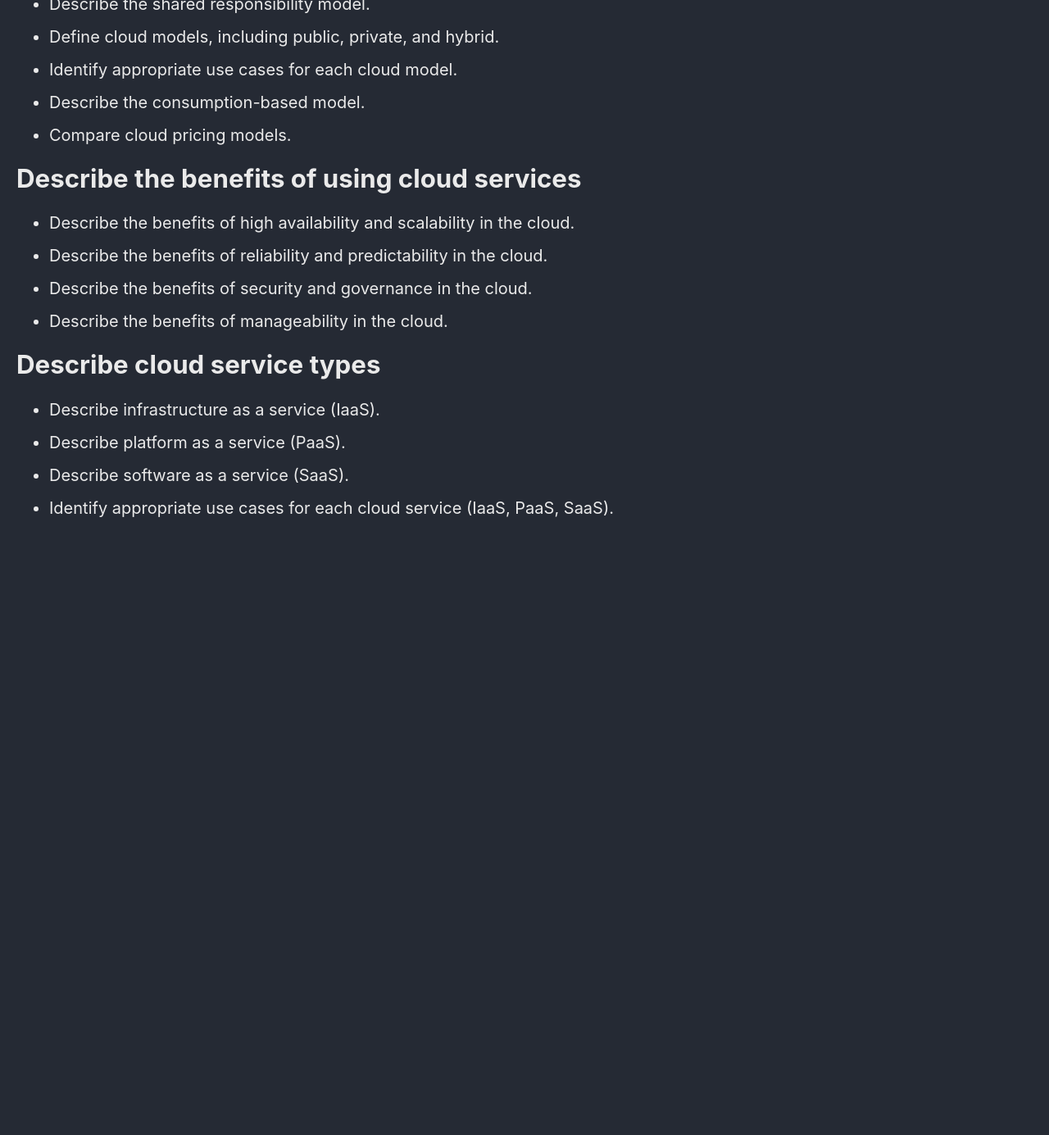
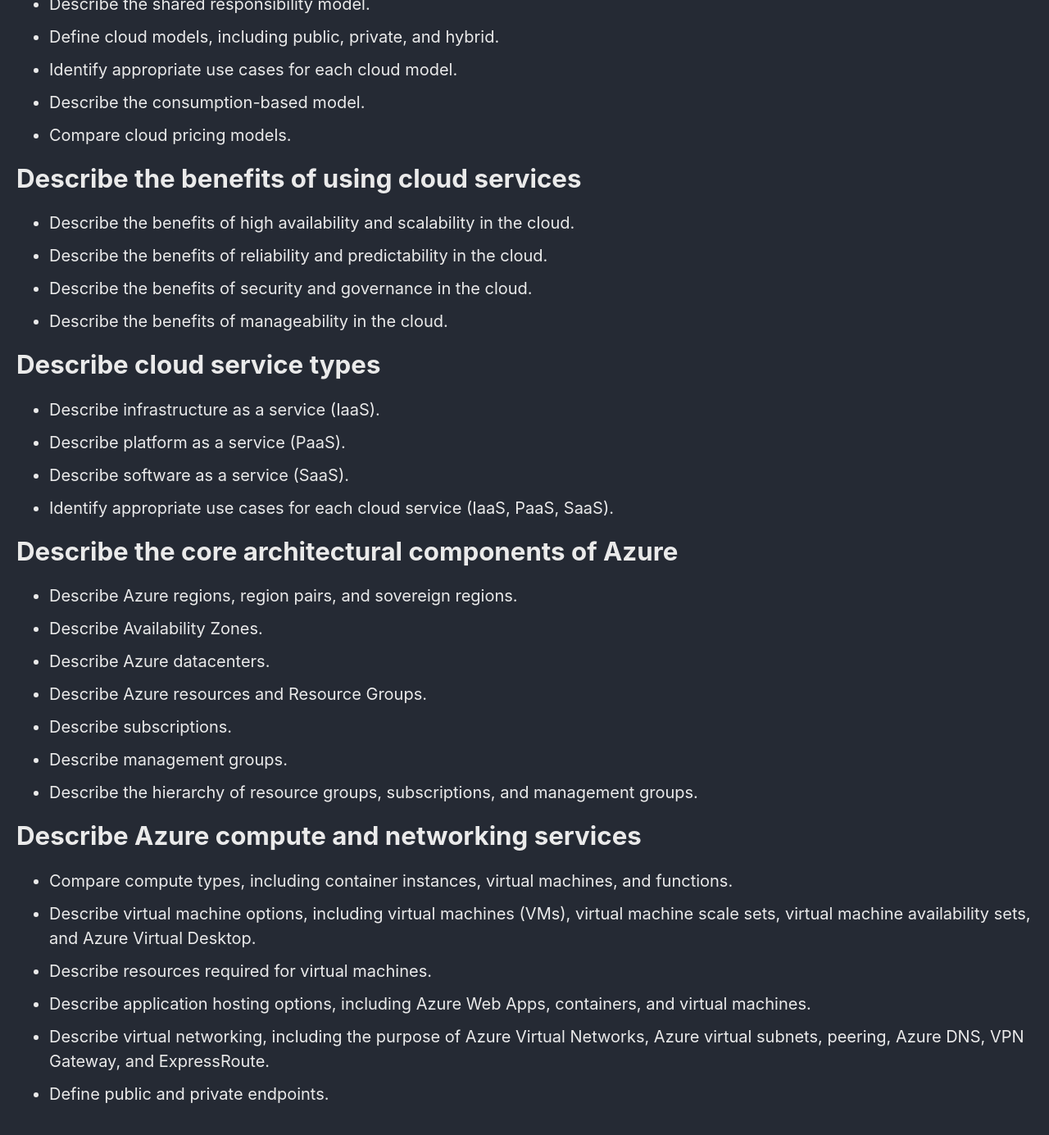
Before and after one commit to Connor-McCartney/Connor-McCartney.github.io, a Jekyll site: the page built from _pages/misc/AZ-900.md, in a window 1280 px wide and 1400 px high, scrolled down 265 px. Shown: the top 1385 px of the window at 82% size. Built offline with Jekyll 4.4.1, drawn with Linux system fonts in a browser that asks for light colours; cached includes are drawn as plain includes; our own code applies the rules of GitHub Pages for plain Markdown files; before the commit the page ends 950 px from its top, so only the background shows below that.

Commit message:
Update AZ-900.md

```diff
--- a/_pages/misc/AZ-900.md
+++ b/_pages/misc/AZ-900.md
@@ -10,8 +10,6 @@
 - Identify appropriate use cases for each cloud model.
 - Describe the consumption-based model.
 - Compare cloud pricing models.
-
-
 
 # Describe the benefits of using cloud services
 
@@ -26,3 +24,22 @@
 - Describe platform as a service (PaaS).
 - Describe software as a service (SaaS).
 - Identify appropriate use cases for each cloud service (IaaS, PaaS, SaaS).
+
+# Describe the core architectural components of Azure
+
+- Describe Azure regions, region pairs, and sovereign regions.
+- Describe Availability Zones.
+- Describe Azure datacenters.
+- Describe Azure resources and Resource Groups.
+- Describe subscriptions.
+- Describe management groups.
+- Describe the hierarchy of resource groups, subscriptions, and management groups.
+
+# Describe Azure compute and networking services
+
+- Compare compute types, including container instances, virtual machines, and functions.
+- Describe virtual machine options, including virtual machines (VMs), virtual machine scale sets, virtual machine availability sets, and Azure Virtual Desktop.
+- Describe resources required for virtual machines.
+- Describe application hosting options, including Azure Web Apps, containers, and virtual machines.
+- Describe virtual networking, including the purpose of Azure Virtual Networks, Azure virtual subnets, peering, Azure DNS, VPN Gateway, and ExpressRoute.
+- Define public and private endpoints.
```
